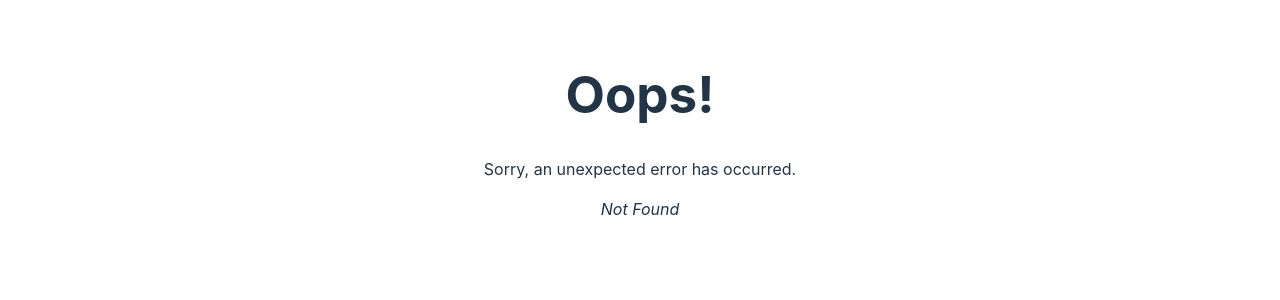
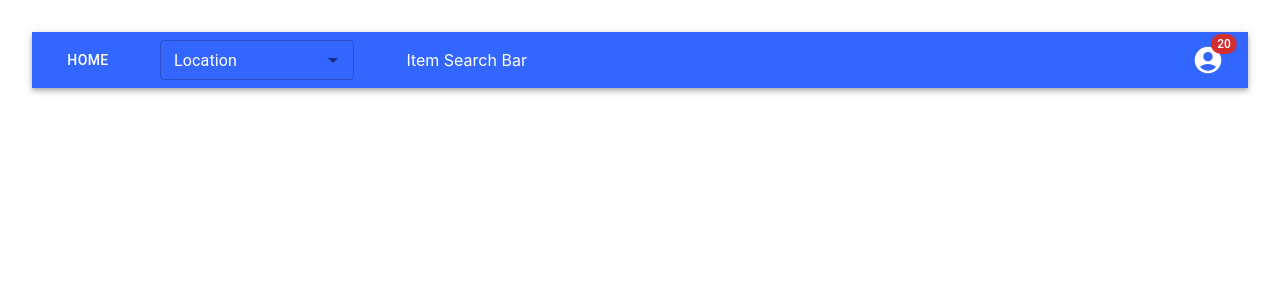
Before and after one commit to KDkirtiman/local-business-connect, a React (Vite) app: page /dashboard in a window 1280 px wide. Before the commit this address had no page. Shown: the top 300 px of the page. Built offline with nearby package versions, Linux system fonts and the light colour scheme.

Commit message:
release/march : Added Basic App Header

```diff
--- a/package.json
+++ b/package.json
@@ -1,7 +1,7 @@
 {
-  "name": "new-ui-lbc",
+  "name": "local-business-connect",
   "private": true,
-  "version": "0.0.0",
+  "version": "0.0-Beta.1",
   "type": "module",
   "scripts": {
     "dev": "vite --port=8080 --open",
@@ -12,7 +12,7 @@
   "dependencies": {
     "@emotion/react": "^11.11.3",
     "@emotion/styled": "^11.11.0",
-    "@mui/icons-material": "^5.15.10",
+    "@mui/icons-material": "^5.15.11",
     "@mui/material": "^5.15.10",
     "prop-types": "^15.8.1",
     "react": "^18.2.0",
--- a/src/Components/Header/Header.jsx
+++ b/src/Components/Header/Header.jsx
@@ -1,11 +1,12 @@
 import PropTypes from 'prop-types';
-import { AppBar, Button, IconButton, Toolbar, Typography } from '@mui/material';
+import { AppBar, Button, Toolbar, Typography } from '@mui/material';
 import { ButtonStyle } from './Header.style';
+import { STYLE } from '../../Constant/StyleConstant';
 
 function Header(props) {
   return (
-    <AppBar position="static" sx={{backgroundColor: "#3366ff"}}>
-      <Toolbar>
+    <AppBar position="static" sx={{backgroundColor: STYLE.headerBackgroundColor}}>
+      <Toolbar style={{minHeight: "3em"}}>
         <Typography variant="h6" component="div" sx={{ flexGrow: 1, textAlign: "left" }}>
           Home
         </Typography>
@@ -16,6 +17,8 @@ function Header(props) {
   );
 }
 
+
+
 Header.propTypes = {
   onClickLogin: PropTypes.func,
   onClickSignUp: PropTypes.func
--- /dev/null
+++ b/src/Constant/StyleConstant.js
@@ -0,0 +1,5 @@
+const STYLE = {
+    headerBackgroundColor: "#3366ff"
+};
+
+export {STYLE};
--- /dev/null
+++ b/src/Module/AppHeader/AccountSection/AccountSession.jsx
@@ -0,0 +1,46 @@
+import { Badge, Menu, MenuItem } from "@mui/material";
+import { AccountMenuWrapper } from "../AppHeader.styled";
+import { AccountCircle } from "@mui/icons-material";
+import { useState } from "react";
+
+function AccountSection(props) {
+
+  const [isMenuOpen, setIsOpenMenu] = useState(false);
+  const [anchorEl, setAnchorEl] = useState(null);
+
+  function handleOnAccountClick (event) {
+    setIsOpenMenu(true);
+    setAnchorEl(event.currentTarget);
+  }
+
+  function handleMenuClose() {
+    setIsOpenMenu(false);
+  }
+
+  function renderMenu() {
+    return (
+      <Menu
+        open={isMenuOpen}
+        anchorEl={anchorEl}
+        onClose={handleMenuClose}
+      >
+        <MenuItem>Account</MenuItem>
+        <MenuItem>Orders</MenuItem>
+        <MenuItem>Wishlist</MenuItem>
+        <MenuItem>Cart</MenuItem>
+        <MenuItem>Settings</MenuItem>
+      </Menu>
+    );
+  }
+
+  return (
+    <AccountMenuWrapper>
+      <Badge badgeContent={20} color="error" onClick={handleOnAccountClick}>
+        <AccountCircle sx={{fontSize: "2em"}}/>
+      </Badge>
+      {renderMenu()}
+    </AccountMenuWrapper>
+  );
+}
+
+export { AccountSection }
--- /dev/null
+++ b/src/Module/AppHeader/AppHeader.jsx
@@ -0,0 +1,40 @@
+import { AppBar, Autocomplete, Button, TextField, Toolbar } from "@mui/material";
+import { HomeWrapper, SearchBarWrapper } from "./AppHeader.styled";
+import { STYLE } from "../../Constant/StyleConstant";
+import { AccountSection } from "./AccountSection/AccountSession";
+
+function AppHeader(props) {
+
+  const locationOptions = [{label:'New Delhi', value: 'newDelhi'}];
+
+  return (
+    <AppBar position="static" sx={{backgroundColor: STYLE.headerBackgroundColor}}>
+      <Toolbar style={{minHeight: "2em"}}>
+        <HomeWrapper>
+          <Button style={{width: "fit-content"}} color='inherit'>Home</Button>
+          <Autocomplete
+            sx={{marginLeft: "2em", width: "60%"}}
+            disablePortal
+            size={"small"}
+            options={locationOptions}
+            renderInput={
+              (params) => <div style={{padding: "0.5em"}}>
+                <TextField
+                  {...params}
+                  InputLabelProps={{style:{color: "inherit"}}}
+                  sx={{fontSize: "0.7em", fontWeight: "bold"}}
+                  size={"small"}
+                  variant={"outlined"}
+                  label={"Location"} />
+              </div>
+            }
+          />
+        </HomeWrapper>
+        <SearchBarWrapper>Item Search Bar</SearchBarWrapper>
+        <AccountSection/>
+      </Toolbar>
+    </AppBar>
+  );
+}
+
+export {AppHeader};
--- /dev/null
+++ b/src/Module/AppHeader/AppHeader.styled.js
@@ -0,0 +1,18 @@
+import styled from "styled-components"
+
+const HomeWrapper = styled.div`
+  width: 30%;
+  display: flex
+`;
+
+const SearchBarWrapper = styled.div`
+  width: 40%;
+  display: flex
+`;
+
+const AccountMenuWrapper = styled.div`
+  width: 30%;
+  text-align: right;
+`;
+
+export { HomeWrapper, SearchBarWrapper, AccountMenuWrapper }
--- a/src/Module/Login/LoginModal.jsx
+++ b/src/Module/Login/LoginModal.jsx
@@ -7,6 +7,7 @@ import { ControlSection } from './ControlSection/ControlSection';
 import { LoginUpTitleStyle, loginBoxStyle } from './Login.style';
 import { authenticateUser } from '../../ApiRequest/AuthenticateUser/AuthenticateUser';
 import { LinkSection } from './LinkSection/LinkSection';
+import { useNavigate } from 'react-router-dom';
 
 class LoginModal extends Component {
 
@@ -67,6 +68,7 @@ class LoginModal extends Component {
         });
 
         alert("User logged in successfully");
+        this.props.navigate('/dashboard');
       }
 
     }
@@ -178,7 +180,8 @@ class LoginModal extends Component {
 LoginModal.propTypes = {
   isLogin: PropTypes.bool,
   onClose: PropTypes.func,
-  handleSignUpClick: PropTypes.func
+  handleSignUpClick: PropTypes.func,
+  navigate: PropTypes.func
 }
 
 export { LoginModal };
--- a/src/Pages/Landing/Landing.jsx
+++ b/src/Pages/Landing/Landing.jsx
@@ -3,6 +3,7 @@ import { useState } from 'react';
 import { Header } from '../../Components/Header/Header';
 import { LoginModal } from '../../Module/Login/LoginModal';
 import { SignUp } from '../../Module/SignUp/SignUp';
+import { useNavigate } from 'react-router-dom';
 
 function Landing(props) {
   const [isLogin, setIsLogin] = useState(false);
@@ -21,7 +22,7 @@ function Landing(props) {
   return (
     <div>
       <Header onClickLogin={handleOnClickLogin} onClickSignUp={handleSignUpClick}/>
-      <LoginModal isLogin={isLogin} onClose={handleOnClickLogin} handleSignUpClick={handleSignUpClick}/>
+      <LoginModal isLogin={isLogin} onClose={handleOnClickLogin} handleSignUpClick={handleSignUpClick} navigate={useNavigate()}/>
       <SignUp isSignUp={isSignUp} onClose={handleSignUpClick} handleOnClickLogin={handleOnClickLogin}/>
       {props.children}
     </div>
--- /dev/null
+++ b/src/Pages/UserDashboard/UserDashboard.jsx
@@ -0,0 +1,10 @@
+import { AppHeader } from "../../Module/AppHeader/AppHeader";
+
+
+function UserDashboard(props) {
+    return (
+        <AppHeader/>
+    );
+}
+
+export { UserDashboard };
--- a/src/Routes/Routes.jsx
+++ b/src/Routes/Routes.jsx
@@ -1,13 +1,24 @@
 import { createBrowserRouter } from 'react-router-dom';
 import ErrorRoutePage from '../Pages/Error/Error';
 import Landing from '../Pages/Landing/Landing';
+import { UserDashboard } from '../Pages/UserDashboard/UserDashboard';
 
 const router = createBrowserRouter ([
   {
     path: "/",
-    element: <Landing/>,
+    element: <UserDashboard />,
     errorElement: <ErrorRoutePage />
   },
+  // {
+  //   path: "/",
+  //   element: <Landing />,
+  //   errorElement: <ErrorRoutePage />
+  // },
+  {
+    path: "/dashboard",
+    element: <UserDashboard />,
+    errorElement: <ErrorRoutePage />
+  }
 ]);
 
 export default router;
```
Also changed, not shown: 1 other file (tests, documents, lock files or other folders).
